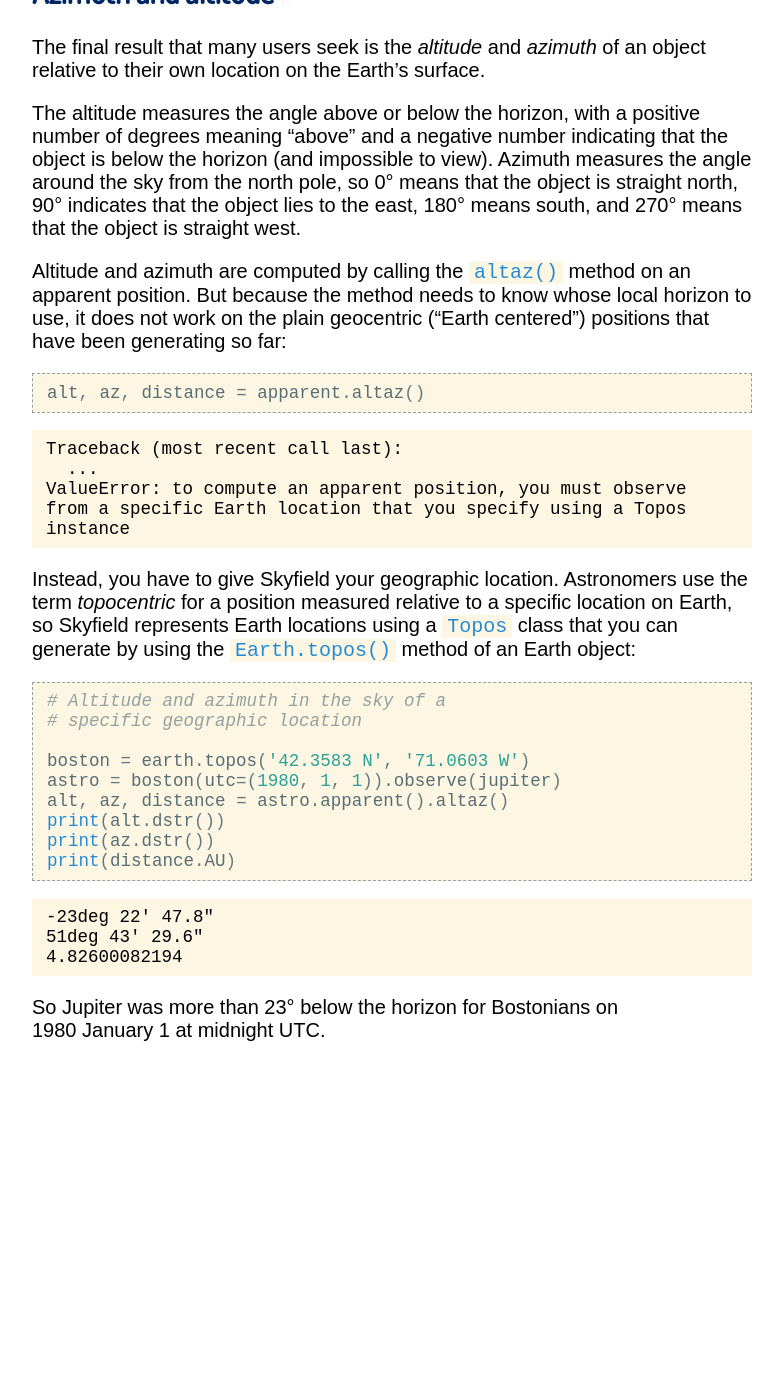
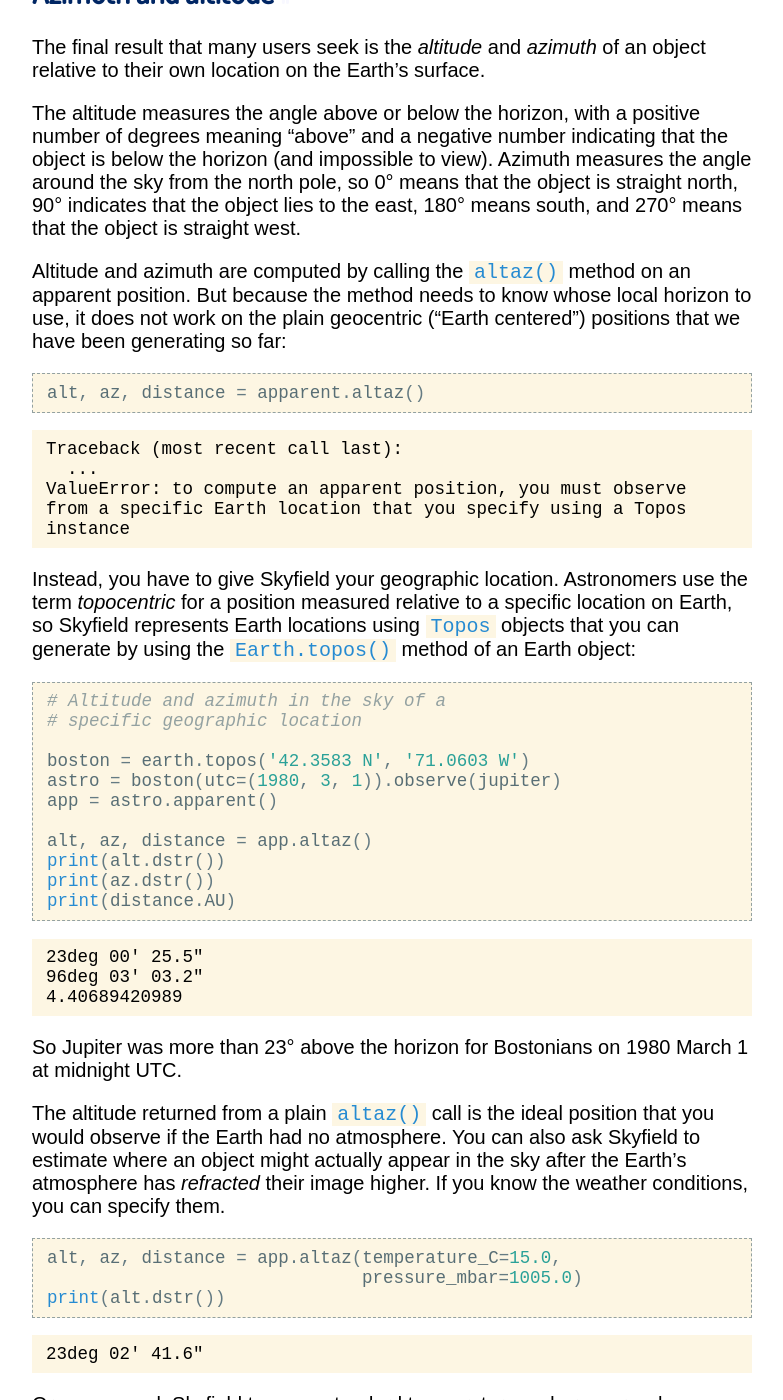
Before and after one commit to skyfielders/python-skyfield, a Sphinx documentation site: the page built from skyfield/documentation/positions.rst, in a window 1280 px wide and 1400 px high, scrolled down 6432 px. Shown: the whole window, without its empty margins (248-1031 px from the left). Built offline with Sphinx 7.4.7, drawn with Linux system fonts in a browser that asks for light colours; before the commit the page ends 7494 px from its top, so only the background shows below that; some of the changed text lies outside the part shown.

Commit message:
Bring documentation up to date for 0.4 release

```diff
--- a/skyfield/__init__.py
+++ b/skyfield/__init__.py
@@ -4,5 +4,5 @@
 functions and classes there.
 
 """
-VERSION = (0, 3)
+VERSION = (0, 4)
 __version__ = '.'.join(map(str, VERSION))
--- a/skyfield/documentation/positions.rst
+++ b/skyfield/documentation/positions.rst
@@ -39,7 +39,7 @@
 
     Apparent position only
      │
-     └── `altaz() <api.html#Position.altaz>`_             →   alt, az, distance
+     └── `altaz(…) <api.html#Position.altaz>`_            →   alt, az, distance
 
     Angle like ra, dec, alt, and az
      │
@@ -396,7 +396,7 @@
 But because the method needs to know whose local horizon to use,
 it does not work
 on the plain geocentric (“Earth centered”) positions
-that have been generating so far:
+that we have been generating so far:
 
 .. testcode::
 
@@ -411,7 +411,7 @@
 Instead, you have to give Skyfield your geographic location.
 Astronomers use the term *topocentric*
 for a position measured relative to a specific location on Earth,
-so Skyfield represents Earth locations using a :class:`Topos` class
+so Skyfield represents Earth locations using :class:`Topos` objects
 that you can generate by using the :meth:`Earth.topos` method
 of an Earth object:
 
@@ -421,17 +421,56 @@
     # specific geographic location
 
     boston = earth.topos('42.3583 N', '71.0603 W')
-    astro = boston(utc=(1980, 1, 1)).observe(jupiter)
-    alt, az, distance = astro.apparent().altaz()
+    astro = boston(utc=(1980, 3, 1)).observe(jupiter)
+    app = astro.apparent()
+
+    alt, az, distance = app.altaz()
     print(alt.dstr())
     print(az.dstr())
     print(distance.AU)
 
 .. testoutput::
 
-    -23deg 22' 47.8"
-    51deg 43' 29.6"
-    4.82600082194
+    23deg 00' 25.5"
+    96deg 03' 03.2"
+    4.40689420989
 
-So Jupiter was more than 23° below the horizon for Bostonians
-on 1980 January 1 at midnight UTC.
+So Jupiter was more than 23° above the horizon for Bostonians
+on 1980 March 1 at midnight UTC.
+
+The altitude returned from a plain :meth:`~Apparent.altaz()` call
+is the ideal position
+that you would observe if the Earth had no atmosphere.
+You can also ask Skyfield to estimate
+where an object might actually appear in the sky
+after the Earth’s atmosphere has *refracted* their image higher.
+If you know the weather conditions, you can specify them.
+
+.. testcode::
+
+    alt, az, distance = app.altaz(temperature_C=15.0,
+                                  pressure_mbar=1005.0)
+    print(alt.dstr())
+
+.. testoutput::
+
+    23deg 02' 41.6"
+
+Or you can ask Skyfield to use a standard temperature and pressure
+when generating its rough simulation of the effects of refraction.
+
+.. testcode::
+
+    alt, az, distance = app.altaz('standard')
+    print(alt.dstr())
+
+.. testoutput::
+
+    23deg 02' 44.7"
+
+Keep in mind that these are simply guesses.
+The effects of the atmosphere,
+with its many layers of heat and cold and wind and weather,
+cannot be accurately modeled or predicted.
+And note that refraction is only applied to objects above the horizon.
+Objects below −1.0° altitude are not adjusted for refraction.
--- a/skyfield/documentation/stars.rst
+++ b/skyfield/documentation/stars.rst
@@ -79,8 +79,8 @@
 
 .. testoutput::
 
-    17h 57m 49.27s
-    +04deg 39' 10.9"
+    17h 57m 47.76s
+    +04deg 44' 01.3"
 
 Note that the above position is different than the input right ascension
 and declination but not because we have asked for dynamic coordinates.
```
Also changed, not shown: skyfield/documentation/api.rst (+3 -5 lines), skyfield/documentation/installation.rst (+8 -6 lines), skyfield/documentation/time.rst (+18 -29 lines).
